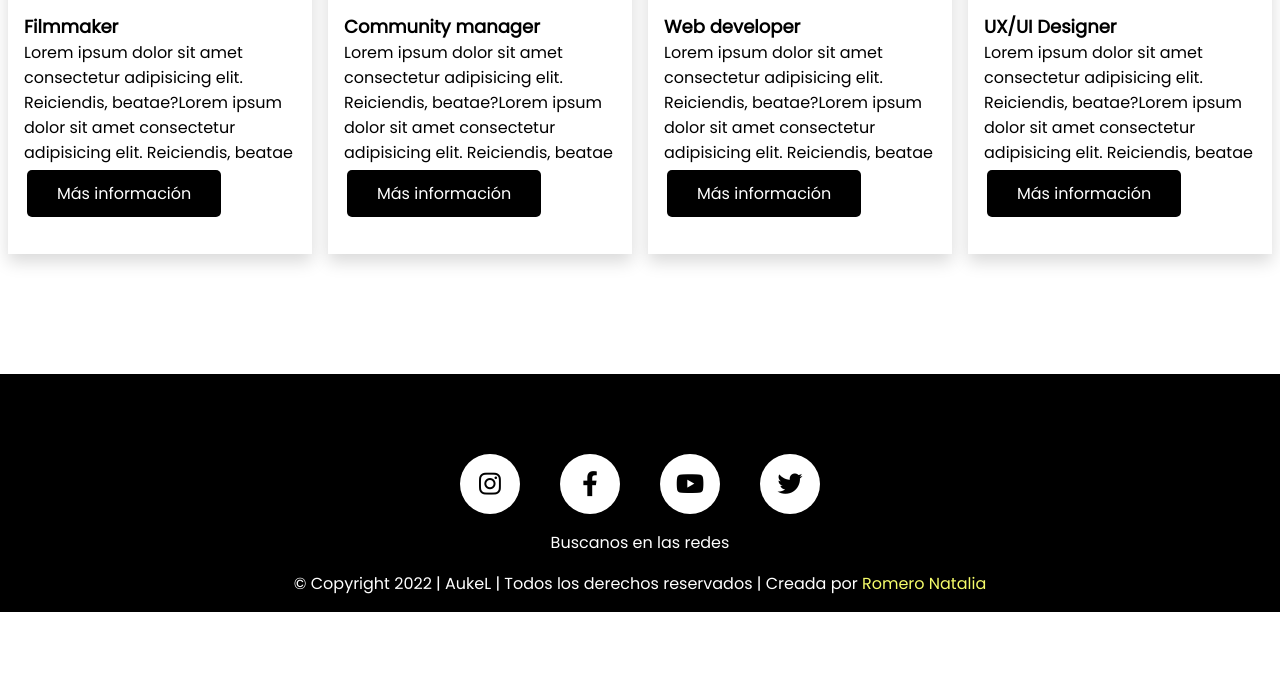
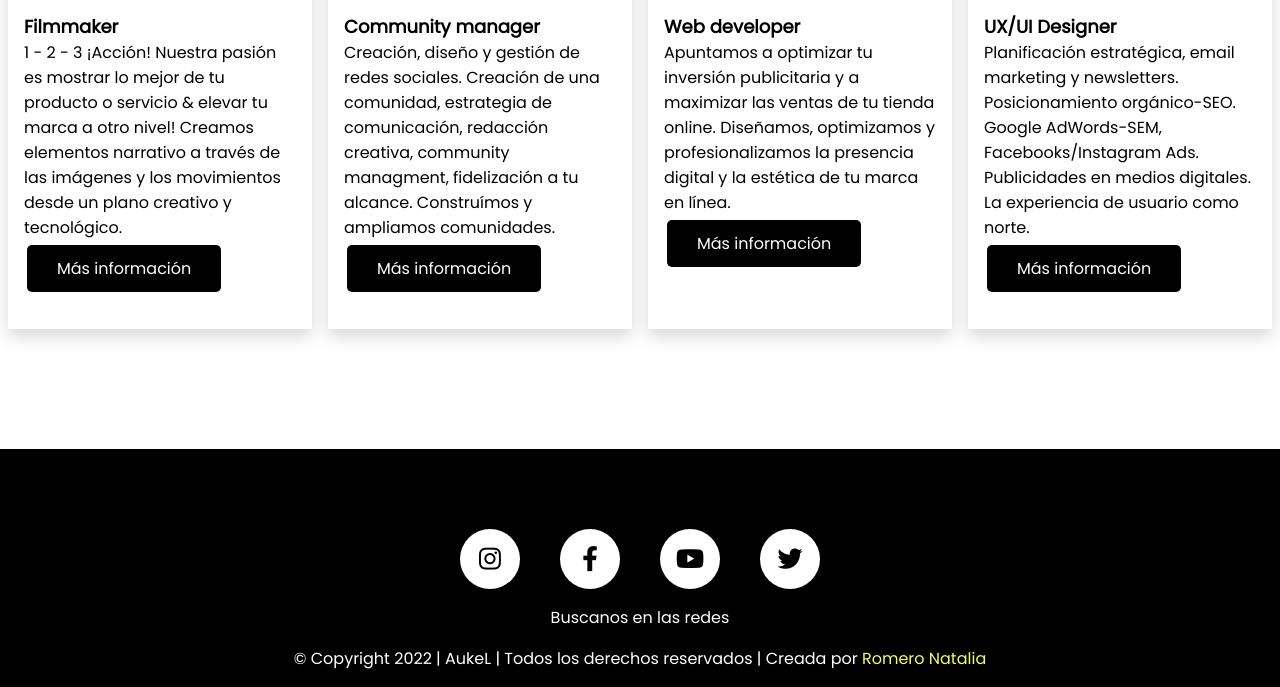
Before and after one commit to Rom-Natalia/PF-NataliaRomero, a plain HTML site: page pages/servicios.html in a window 1280 px wide. Shown: the part 925-1612 px from the top of the page. Before the commit the page ends 1537 px from the top, so only its background shows below. Drawn offline with Linux system fonts and the light colour scheme.

Commit message:
Cambio de lorem por texto real

```diff
--- a/pages/servicios.html
+++ b/pages/servicios.html
@@ -122,9 +122,10 @@
               <div class="equipo__card--texto">
                 <h2 class="equipo__card--nombre">Filmmaker</h2>
                 <p>
-                  Lorem ipsum dolor sit amet consectetur adipisicing elit.
-                  Reiciendis, beatae?Lorem ipsum dolor sit amet consectetur
-                  adipisicing elit. Reiciendis, beatae
+                  1 - 2 - 3 ¡Acción! Nuestra pasión es mostrar lo mejor de tu
+                  producto o servicio & elevar tu marca a otro nivel! Creamos
+                  elementos narrativo a través de las imágenes y los movimientos
+                  desde un plano creativo y tecnológico.
                 </p>
                 <a href="#" class="boton__card">Más información</a>
               </div>
@@ -141,9 +142,10 @@
               <div class="equipo__card--texto">
                 <h2 class="equipo__card--nombre">Community manager</h2>
                 <p>
-                  Lorem ipsum dolor sit amet consectetur adipisicing elit.
-                  Reiciendis, beatae?Lorem ipsum dolor sit amet consectetur
-                  adipisicing elit. Reiciendis, beatae
+                  Creación, diseño y gestión de redes sociales. Creación de una
+                  comunidad, estrategia de comunicación, redacción creativa,
+                  community managment, fidelización a tu alcance. Construímos y
+                  ampliamos comunidades.
                 </p>
                 <a href="#" class="boton__card">Más información</a>
               </div>
@@ -160,9 +162,10 @@
               <div class="equipo__card--texto">
                 <h2 class="equipo__card--nombre">Web developer</h2>
                 <p>
-                  Lorem ipsum dolor sit amet consectetur adipisicing elit.
-                  Reiciendis, beatae?Lorem ipsum dolor sit amet consectetur
-                  adipisicing elit. Reiciendis, beatae
+                  Apuntamos a optimizar tu inversión publicitaria y a maximizar
+                  las ventas de tu tienda online. Diseñamos, optimizamos y
+                  profesionalizamos la presencia digital y la estética de tu
+                  marca en línea.
                 </p>
                 <a href="#" class="boton__card">Más información</a>
               </div>
@@ -179,9 +182,10 @@
               <div class="equipo__card--texto">
                 <h2 class="equipo__card--nombre">UX/UI Designer</h2>
                 <p>
-                  Lorem ipsum dolor sit amet consectetur adipisicing elit.
-                  Reiciendis, beatae?Lorem ipsum dolor sit amet consectetur
-                  adipisicing elit. Reiciendis, beatae
+                  Planificación estratégica, email marketing y newsletters.
+                  Posicionamiento orgánico-SEO. Google AdWords-SEM,
+                  Facebooks/Instagram Ads. Publicidades en medios digitales. La
+                  experiencia de usuario como norte.
                 </p>
                 <a href="#" class="boton__card">Más información</a>
               </div>
```
